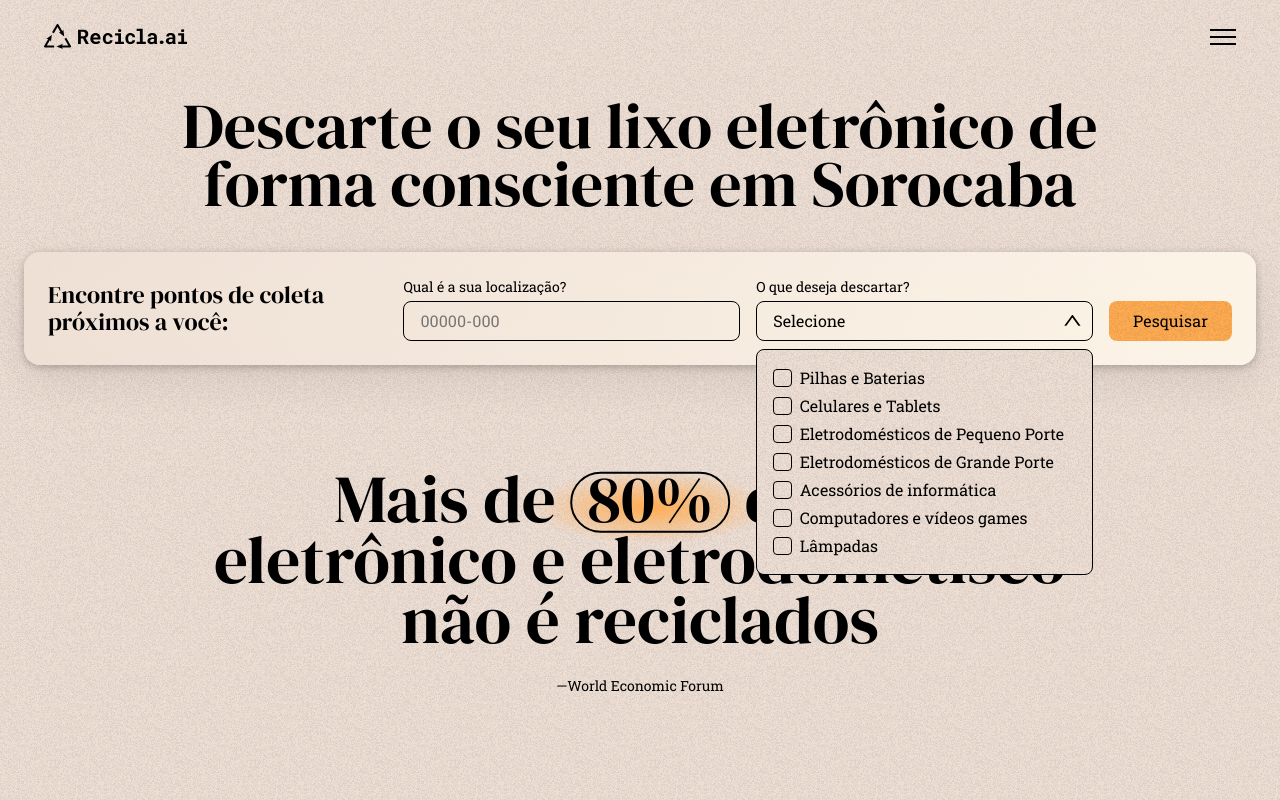
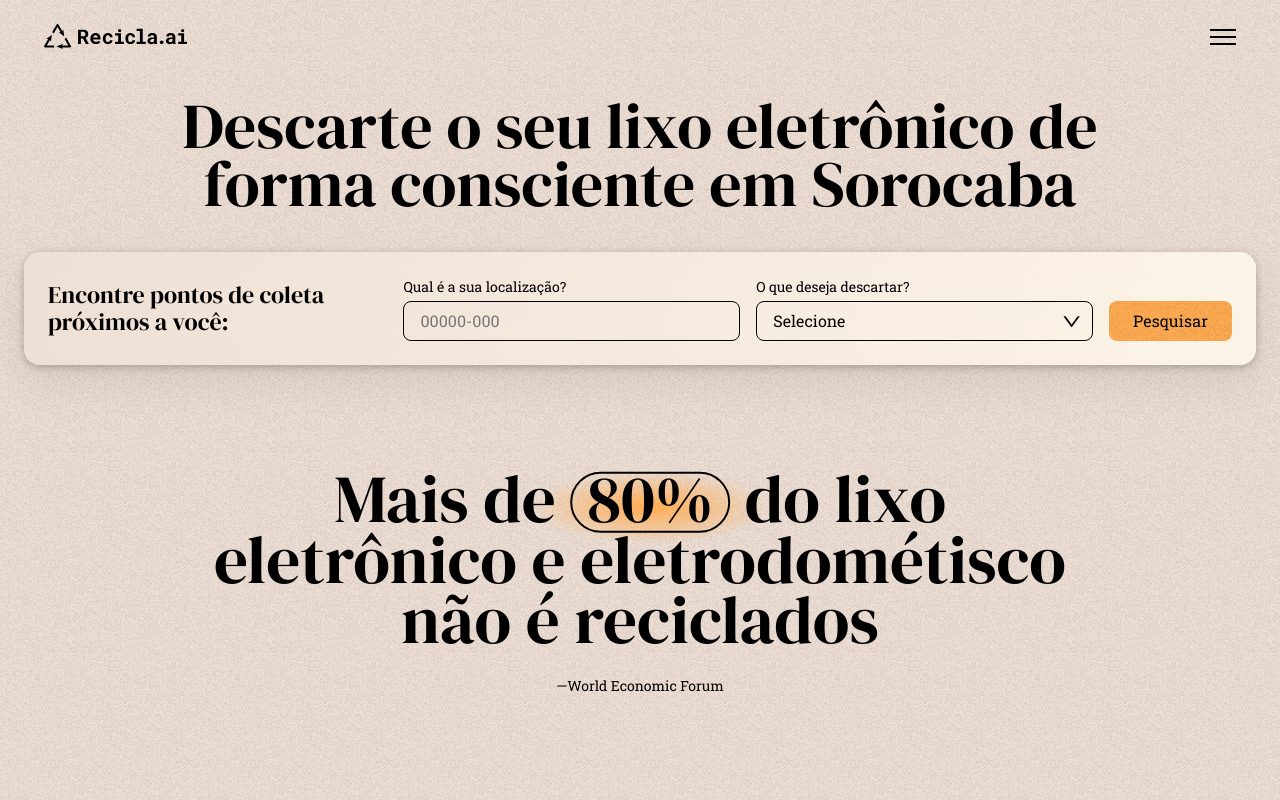
Before and after one commit to facens-fcc/recicla-ai-spring-boot, a React (Vite) app: page / in a window 1280 px wide. Shown: the top 800 px of the page. Built offline with nearby package versions, Linux system fonts and the light colour scheme.

Commit message:
Fix default dropdown state

```diff
--- a/src/components/Search/Search.jsx
+++ b/src/components/Search/Search.jsx
@@ -9,7 +9,7 @@ const Search = ({ userZipCode = '', userSelectedCategories = [] }) => {
   const dropdownButtonRef = React.useRef();
   const zipCodeRef = React.useRef();
 
-  const [isDropdownOpen, setDropdownOpen] = useState(true);
+  const [isDropdownOpen, setDropdownOpen] = useState(false);
 
   const [zipCode, setZipCode] = useState(userZipCode);
   const [isZipCodeValid, setZipCodeValid] = useState(false);
```
